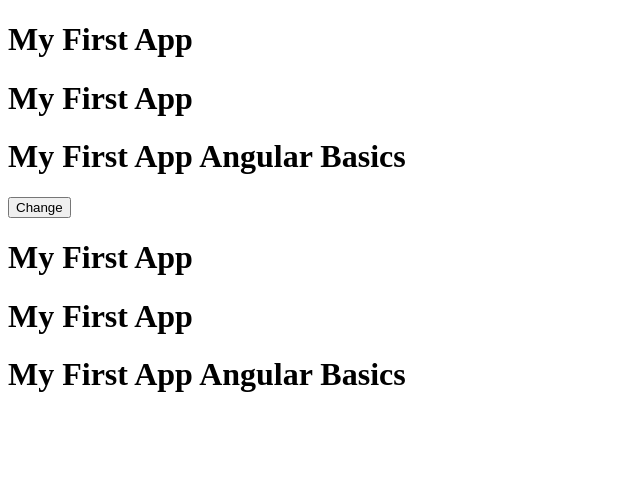
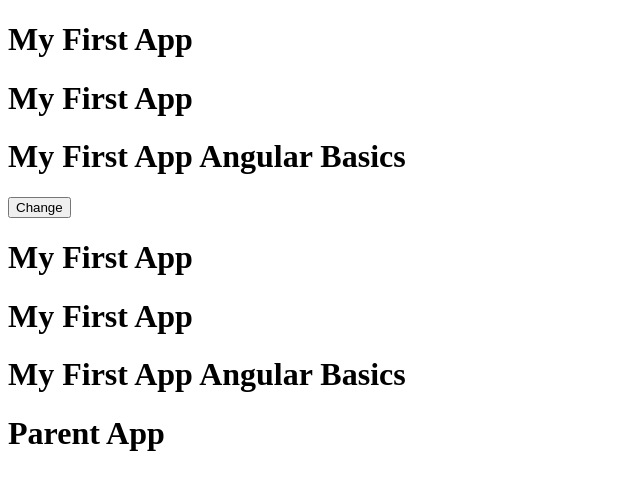
Before and after one commit to santoshsanju/angular, an Angular app in the folder angular-app/: page / in a window 1280 px wide. Shown: the top 490 px of the page, without its empty margins (0-640 px from the left). Built offline with nearby package versions, Linux system fonts and the light colour scheme.

Commit message:
@Input Parent to Child Component

```diff
--- a/angular-app/src/app/app.component.html
+++ b/angular-app/src/app/app.component.html
@@ -1 +1 @@
-<app-header />
+<app-header [getParentTitle]="myParentTitle" />
--- a/angular-app/src/app/app.component.ts
+++ b/angular-app/src/app/app.component.ts
@@ -11,4 +11,6 @@ import { HeaderComponent } from './header/header.component';
 })
 export class AppComponent {
   title = 'angular-app';
+
+  myParentTitle = "Parent App";
 }
--- a/angular-app/src/app/header/header.component.html
+++ b/angular-app/src/app/header/header.component.html
@@ -17,3 +17,6 @@
 <h1 [textContent]="signalTitle()"></h1>
 
 <h1>{{signalGetTitle()}}</h1>
+
+<!-- Input (Parent to child) -->
+<h1>{{getParentTitle}}</h1>
--- a/angular-app/src/app/header/header.component.ts
+++ b/angular-app/src/app/header/header.component.ts
@@ -1,4 +1,4 @@
-import { Component, computed, signal } from '@angular/core';
+import { Component, Input, computed, signal } from '@angular/core';
 
 @Component({
   selector: 'app-header',
@@ -27,4 +27,7 @@ export class HeaderComponent {
     // Set
     this.signalTitle.set("~~Angular~~");
   }
+
+  // Input
+  @Input({ required: true }) getParentTitle!: string;
 }
```
